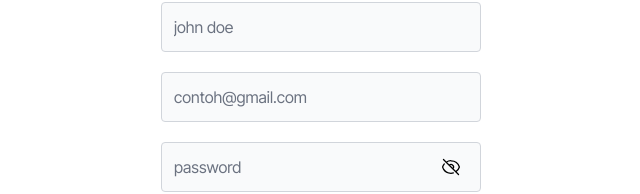
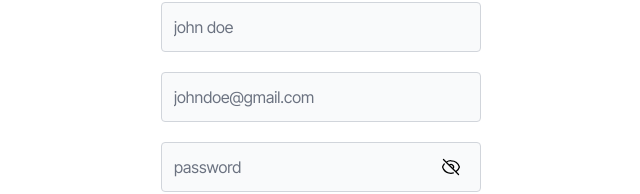
Before and after one commit to fahrikurniawan99/pos-frontend, a React (Create React App) app: page /register in a window 1280 px wide. Shown: the part 264-458 px from the top of the page, without its empty margins (319-959 px from the left). Built offline with nearby package versions, Linux system fonts and the light colour scheme.

Commit message:
change placeholder

```diff
--- a/src/pages/Dashboard/Address.jsx
+++ b/src/pages/Dashboard/Address.jsx
@@ -3,6 +3,7 @@ import axios from "axios";
 import React, { useEffect, useState } from "react";
 import Select from "react-select";
 import { getAddress, postAddress } from "../../app/api/address";
+import Loading from "../../components/Loading";
 
 const Address = () => {
   const [address, setAddress] = useState("");
@@ -106,7 +107,7 @@ const Address = () => {
   };
 
   return (
-    <div className="px-[10px] pb-5 md:px-0">
+    <div className="px-[10px] pb-5 md:px-0 h-full">
       <div
         className={`${
           addMode ? "hidden" : "flex"
@@ -120,7 +121,7 @@ const Address = () => {
           Tambah
         </button>
       </div>
-      <div className="mt-10 space-y-5">
+      <div className="mt-10 space-y-5 h-full">
         {addMode ? (
           <form onSubmit={addAddress}>
             <div className="space-y-8">
@@ -204,7 +205,7 @@ const Address = () => {
             </div>
           </form>
         ) : loading ? (
-          <p>Loading...</p>
+          <div className="w-full h-full flex justify-center items-center"><Loading /></div>
         ) : address.length ? (
           <>
             {address.map((alamat) => {
--- a/src/pages/Login/index.jsx
+++ b/src/pages/Login/index.jsx
@@ -37,7 +37,7 @@ const Login = () => {
                 <CustomInput
                   label="email"
                   name="email"
-                  placeholder="contoh@gmail.com"
+                  placeholder="johndoe@gmail.com"
                   />
                 <CustomInput
                   type="password"
--- a/src/pages/Register/index.jsx
+++ b/src/pages/Register/index.jsx
@@ -42,7 +42,7 @@ const Register = () => {
                 <CustomInput
                   label="email"
                   name="email"
-                  placeholder="contoh@gmail.com"
+                  placeholder="johndoe@gmail.com"
                 />
                 <CustomInput
                   label="password"
```
